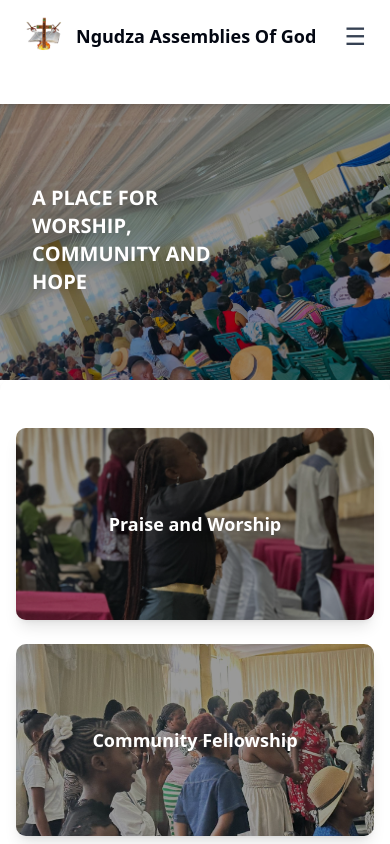
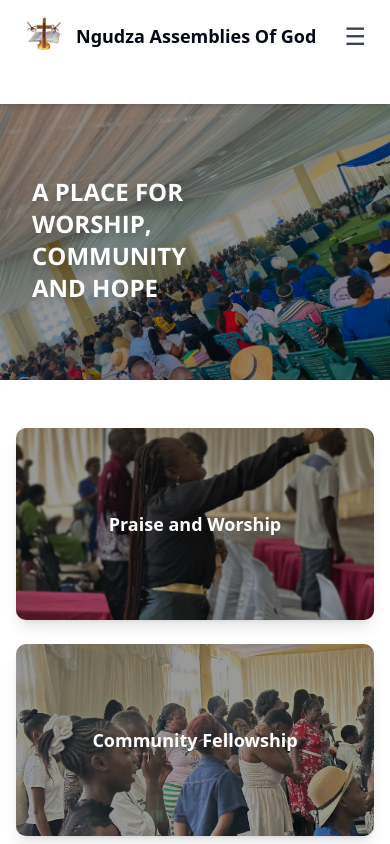
Before and after one commit to MphoJr/NAOG_Frontend, a React (Vite) app: page / in a window 390 px wide. Shown: the top 844 px of the page. Built offline with nearby package versions, Linux system fonts and the light colour scheme.

Commit message:
Update HeroCarousel component for improved caption styling

```diff
--- a/src/components/HeroCarousel.jsx
+++ b/src/components/HeroCarousel.jsx
@@ -57,7 +57,7 @@ export default function HeroCarousel() {
           {/* Caption with animation */}
           <div className="absolute inset-0 flex items-center justify-start px-8">
             <p
-              className={`text-xl sm:text-4xl md:text-7xl font-bold text-white text-left drop-shadow-lg max-w-[60%] font-[Open_Sans] transform transition-all duration-700 ease-out ${
+              className={`text-2xl sm:text-5xl md:text-7xl font-bold text-white text-left drop-shadow-lg max-w-[60%] font-[Open_Sans] transform transition-all duration-700 ease-out ${
                 index === currentIndex
                   ? "opacity-100 translate-y-0"
                   : "opacity-0 translate-y-6"
```
